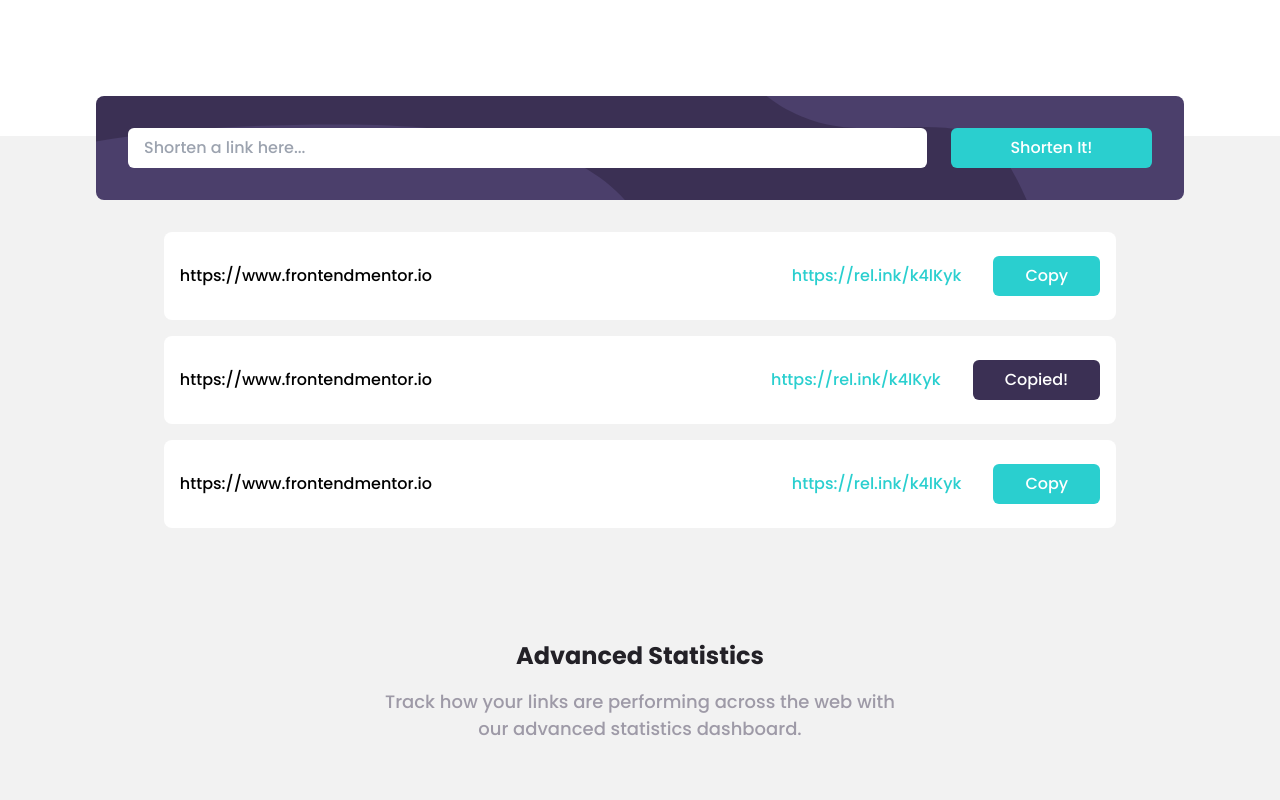
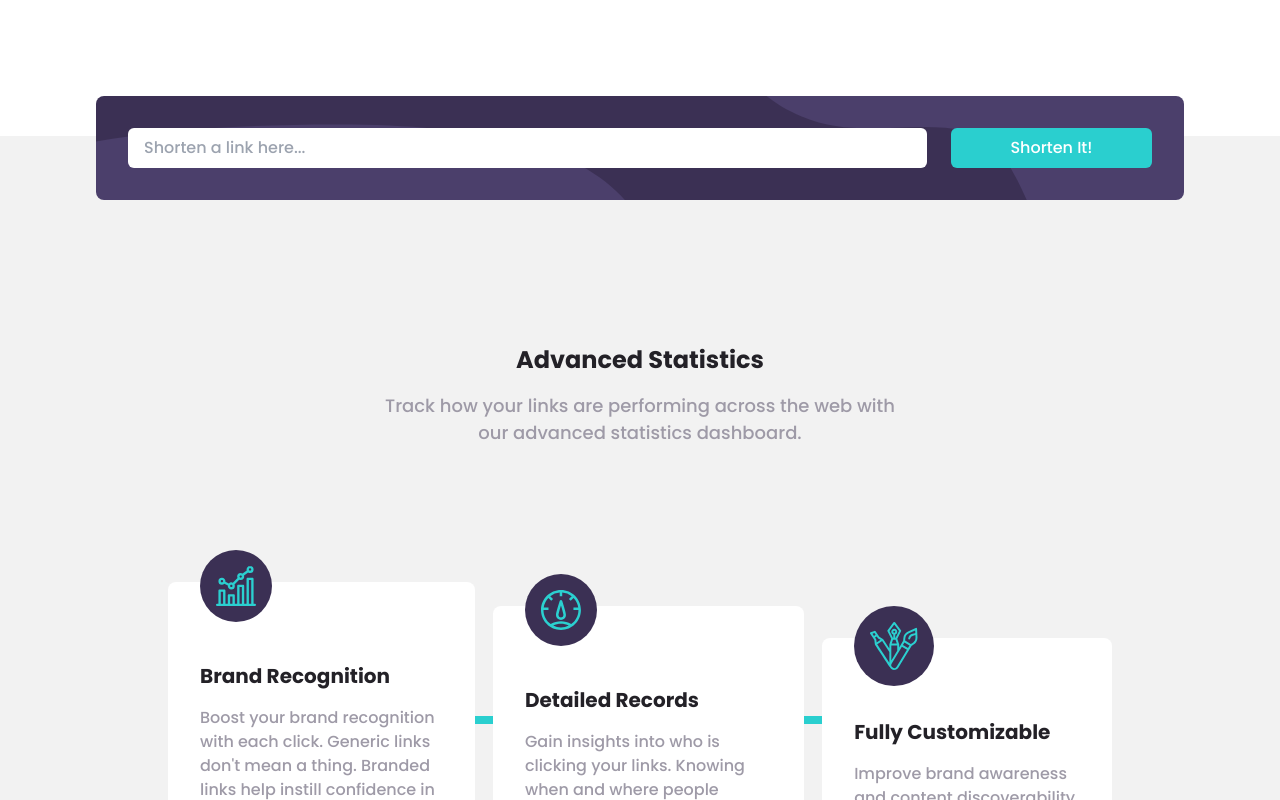
Before and after one commit to Oluwajuwonomoyele/shortly, a React (Create React App) app: page / in a window 1280 px wide. Shown: the part 540-1340 px from the top of the page. Built offline with nearby package versions, Linux system fonts and the light colour scheme; the HTML template or start-up script is replaced by a standard one.

Commit message:
add api query

```diff
--- a/package.json
+++ b/package.json
@@ -12,6 +12,7 @@
     "react": "^18.2.0",
     "react-dom": "^18.2.0",
     "react-icons": "^4.4.0",
+    "react-router-dom": "^6.4.1",
     "react-scripts": "5.0.1",
     "tailwindcss": "^3.1.8",
     "web-vitals": "^2.1.4"
--- a/src/App.js
+++ b/src/App.js
@@ -3,6 +3,8 @@ import Footer from './components/Footer';
 import MobileNav from './components/MobileNav';
 import Navbar from './components/Navbar';
 import Home from './pages/Home';
+import ScrollToTop from './ScrollToTop'
+import {BrowserRouter as Router} from 'react-router-dom';
 
 function App() {
   const [openNav, setOpenNav] = useState(false);
@@ -10,8 +12,12 @@ function App() {
   return (
     <>
       <Navbar openNav={openNav} setOpenNav={setOpenNav}/>
+      <Router>
+      <ScrollToTop>
       <MobileNav openNav={openNav}/>
       <Home />
+      </ScrollToTop>
+      </Router>
       <Footer />
     </>
   );
--- /dev/null
+++ b/src/ScrollToTop.js
@@ -0,0 +1,15 @@
+import React, { useEffect } from 'react'
+import { useLocation } from 'react-router-dom'
+
+export default function ScrollToTop({children}) {
+    const location = useLocation();
+    useEffect(() => {
+        window.scrollTo(0,0)
+    }, [location])
+
+  return (
+    <>
+        {children}
+    </>
+  )
+}
--- a/src/components/Footer.js
+++ b/src/components/Footer.js
@@ -43,7 +43,7 @@ export default function Footer() {
                 <svg xmlns="http://www.w3.org/2000/svg" width="24" height="24"><path d="M12 2.163c3.204 0 3.584.012 4.85.07 3.252.148 4.771 1.691 4.919 4.919.058 1.265.069 1.645.069 4.849 0 3.205-.012 3.584-.069 4.849-.149 3.225-1.664 4.771-4.919 4.919-1.266.058-1.644.07-4.85.07-3.204 0-3.584-.012-4.849-.07-3.26-.149-4.771-1.699-4.919-4.92-.058-1.265-.07-1.644-.07-4.849 0-3.204.013-3.583.07-4.849.149-3.227 1.664-4.771 4.919-4.919 1.266-.057 1.645-.069 4.849-.069zM12 0C8.741 0 8.333.014 7.053.072 2.695.272.273 2.69.073 7.052.014 8.333 0 8.741 0 12c0 3.259.014 3.668.072 4.948.2 4.358 2.618 6.78 6.98 6.98C8.333 23.986 8.741 24 12 24c3.259 0 3.668-.014 4.948-.072 4.354-.2 6.782-2.618 6.979-6.98.059-1.28.073-1.689.073-4.948 0-3.259-.014-3.667-.072-4.947-.196-4.354-2.617-6.78-6.979-6.98C15.668.014 15.259 0 12 0zm0 5.838a6.162 6.162 0 100 12.324 6.162 6.162 0 000-12.324zM12 16a4 4 0 110-8 4 4 0 010 8zm6.406-11.845a1.44 1.44 0 100 2.881 1.44 1.44 0 000-2.881z" className='fill-white hover:fill-primary-cyan transition-all duration-200 ease-linear cursor-pointer'/></svg>
             </div>
         </div>
-        <div className='text-center text-white text-base'>
+        <div className='text-center text-white text-base px-4'>
             Challenge by <a href="https://www.frontendmentor.io?ref=challenge" target="_blank" rel='noreferrer' className='text-neutral-grayish-violet'>Frontend Mentor</a>.
             Coded by <a href="https://github.com/oluwajuwonomoyele" className='text-primary-cyan animate-pulse'>Olutomisin Oluwajuwon</a>.
         </div>
--- a/src/components/shorten/Info.js
+++ b/src/components/shorten/Info.js
@@ -1,4 +1,4 @@
-import React from 'react';
+import React, { useState } from 'react';
 import Shorten from './Shorten';
 import brand from '../../images/icon-brand-recognition.svg';
 import record from '../../images/icon-detailed-records.svg';
@@ -6,10 +6,12 @@ import customizable from '../../images/icon-fully-customizable.svg';
 import Links from './Links';
 
 export default function Info() {
+    const [links, setLinks] = useState([])
+
   return (
     <section className='relative bg-neutral-gray bg-opacity-20'>
-        <Shorten />
-        <Links />
+        <Shorten setLinks={setLinks}/>
+        <Links data={links}/>
         <div className='container mx-auto px-4 lg:px-8 pt-28 py-8 text-center'>
             <div className='flex flex-col gap-4 md:max-w-[520px] md:mx-auto'>
                 <h1 className='text-neutral-very-dark-violet text-2xl font-bold'>Advanced Statistics</h1>
--- a/src/components/shorten/Links.js
+++ b/src/components/shorten/Links.js
@@ -1,34 +1,28 @@
-import React from 'react'
+import React, { useState } from 'react'
 
-export default function Links() {
+export default function Links({data}) {
+
+  const copyToClipboard = (text) => {
+    navigator.clipboard.writeText(text)
+    alert('link copied')
+  }
+
+
   return (
     <section>
         <div className='container mx-auto pt-24 flex flex-col gap-4'>
-            <div className='bg-white w-[85%] lg:w-[93%] mx-auto py-6 rounded-lg flex flex-col lg:flex-row gap-4 lg:gap-0 lg:justify-between lg:items-center text-base'>
-                <p className='px-4'>https://www.frontendmentor.io</p>
-                <hr className='lg:hidden'/>
-                <div className='px-4 flex flex-col gap-3 lg:flex-row lg:gap-8 lg:items-center'>
-                  <p className='text-primary-cyan'>https://rel.ink/k4lKyk</p>
-                  <button className='py-2 lg:px-8
-                  bg-primary-cyan w-full rounded-md text-white cursor-pointer text-base hover:opacity-75 transition-all duration-200 ease-linear border-none'>Copy</button>
-                </div>
-            </div>
-            <div className='bg-white w-[85%] lg:w-[93%] mx-auto py-6 rounded-lg flex flex-col gap-4 text-base lg:flex-row lg:gap-0 lg:justify-between lg:items-center'>
-                <p className='px-4'>https://www.frontendmentor.io</p>
-                <hr />
-                <div className='px-4 flex flex-col gap-3 lg:flex-row lg:gap-8 lg:items-center'>
-                  <p className='text-primary-cyan'>https://rel.ink/k4lKyk</p>
-                  <button className='py-2 px-8 bg-primary-dark-violet w-full rounded-md text-white cursor-pointer text-base hover:opacity-75 transition-all duration-200 ease-linear border-none'>Copied!</button>
-                </div>
-            </div>
-            <div className='bg-white w-[85%] lg:w-[93%] mx-auto py-6 rounded-lg flex flex-col gap-4 text-base lg:flex-row lg:gap-0 lg:justify-between lg:items-center'>
-                <p className='px-4'>https://www.frontendmentor.io</p>
-                <hr />
-                <div className='px-4 flex flex-col gap-3 lg:gap-8 lg:items-center lg:flex-row'>
-                  <p className='text-primary-cyan'>https://rel.ink/k4lKyk</p>
-                  <button className='py-2 px-8 bg-primary-cyan w-full rounded-md text-white cursor-pointer text-base hover:opacity-75 transition-all duration-200 ease-linear border-none'>Copy</button>
-                </div>
-            </div>
+            {data && data.map((link, index) => (
+               <div className='bg-white w-[85%] lg:w-[93%] mx-auto py-6 rounded-lg flex flex-col lg:flex-row gap-4 lg:gap-0 lg:justify-between lg:items-center text-base' key={index}>
+               <p className='px-4'>{link.original_link}</p>
+               <hr className='lg:hidden'/>
+               <div className='px-4 flex flex-col gap-3 lg:flex-row lg:gap-8 lg:items-center'>
+                 <p className='text-primary-cyan'>{link.short_link}</p>
+                 <button className='py-2 lg:px-8
+                 bg-primary-cyan w-full rounded-md text-white cursor-pointer text-base hover:opacity-75 transition-all duration-200 ease-linear border-none' onClick={() => copyToClipboard(link.short_link)}>Copy</button>
+               </div>
+             </div>
+            ))
+            }
         </div>
     </section>
   )
--- a/src/components/shorten/Shorten.js
+++ b/src/components/shorten/Shorten.js
@@ -1,12 +1,54 @@
-import React from 'react'
+import React, { useState } from 'react'
+import { ImSpinner2 } from 'react-icons/im';
 
-export default function Shorten() {
+export default function Shorten({setLinks}) {
+  const [err, setErr] = useState(null);
+  const [isPending, setIsPending] = useState(false)
+  const [isValid, setIsValid] = useState(true)
+  const [link, setLink] = useState('')
+
+  const handleSubmit = (e) => {
+    e.preventDefault();
+    const regex = /[(http(s)?):\/\/(www\.)?a-zA-Z0-9@:%._\+~#=]{2,256}\.[a-z]{2,6}\b([-a-zA-Z0-9@:%_\+.~#?&\\=]*)/g;
+
+    const submitLink = async (linkData) => {
+      setIsPending(true)
+      try {
+          const res = await fetch(`https://api.shrtco.de/v2/shorten?url=${linkData}`)
+          if(!res.ok){
+              throw new Error('Please enter a valid url')
+              setIsValid(false)
+          }
+          const data = await res.json()
+          setIsPending(false)
+          setErr(null)
+          setIsValid(true)
+          setLinks(prevLinks => [...prevLinks, data.result])
+          console.log('Link shortened')
+      } catch (error) {
+          setIsPending(false)
+          setErr(error.message)
+          console.log('Invalid URL')
+          setIsValid(false)
+      }
+  }
+
+  if(link.match(regex)){
+    submitLink(link)
+    setIsValid(true)
+    setLink('')
+  }else {
+    submitLink(link)
+  }
+
+  }
+
   return (
     <div className='w-[85%] mx-auto inset-x-0 bg-primary-dark-violet py-6 lg:p-8 px-4 absolute rounded-lg -top-16 lg:-top-10' id='form'>
-        <form className='flex flex-col lg:items-center gap-6 lg:flex-row relative'>
-          <input type="text" placeholder='Shorten a link here...' className='w-full p-2 lg:px-4 rounded-md border-0 focus:outline-none text-base lg:basis-[80%]' id='input'/>
-          <span className='absolute text-secondary-red text-sm bottom-10 text-left lg:-bottom-6 ml-2 hidden'>Please add a link</span>
-          <button className='px-8 py-2 bg-primary-cyan w-full rounded-md text-white cursor-pointer text-base lg:basis-[20%] hover:brightness-110 transition-all duration-200 ease-linear border-none'>Shorten It!</button>
+        <form className='flex flex-col lg:items-center gap-6 lg:flex-row relative' onSubmit={handleSubmit}>
+          <input type="text" placeholder='Shorten a link here...' className={ isValid ? 'w-full p-2 lg:px-4 rounded-md border-0 focus:outline-none text-base lg:basis-[80%] peer' : 'w-full p-2 lg:px-4 rounded-md border-0 focus:outline-none text-base lg:basis-[80%] error focus:border-white focus:text-black focus:placeholder:text-black peer'} id='input' onChange={(e) => setLink(e.target.value)} value={link} autoComplete='off' />
+          <span className={ isValid ? 'absolute text-secondary-red text-sm bottom-10 text-left lg:-bottom-6 ml-2 hidden' : 'absolute text-secondary-red text-[12px] bottom-[2.7rem] text-left lg:-bottom-6 ml-2 peer-focus:hidden'}>{err}</span>
+          <button className='px-8 py-2 bg-primary-cyan w-full rounded-md text-white cursor-pointer text-base lg:basis-[20%] hover:brightness-110 transition-all duration-200 ease-linear border-none flex justify-center'>{ isPending ? <ImSpinner2  className='animate-spin' size={24} /> : 'Shorten It!'}</button>
         </form>
     </div>
   )
--- a/src/index.css
+++ b/src/index.css
@@ -5,9 +5,6 @@
 @tailwind components;
 
 @layer base {
-  html {
-    @apply scroll-smooth
-  }
   body {
     @apply font-poppins text-[18px]
   }
```
Also changed, not shown: 1 other file (tests, documents, lock files or other folders).
